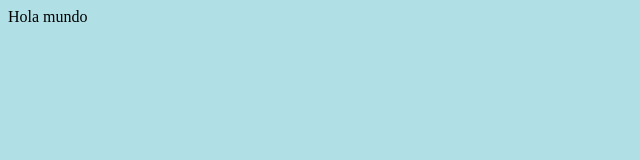
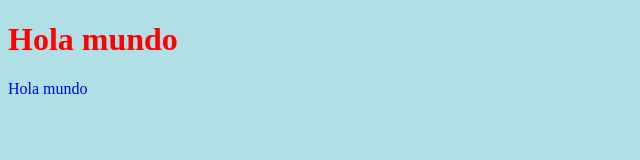
Before and after one commit to hectoraria/hectoraria.github.io, a plain HTML site: page prueba.html in a window 1280 px wide. Shown: the whole page, without its empty margins (0-640 px from the left). Drawn offline with Linux system fonts and the light colour scheme.

Commit message:
Update prueba.html

```diff
--- a/prueba.html
+++ b/prueba.html
@@ -18,6 +18,7 @@
 	<title>Hola mundo</title>
 </head>
 <body>
-	Hola mundo
+	<h1>Hola mundo</h1>
+	<p>Hola mundo</p>
 </body>
 </html>
```
